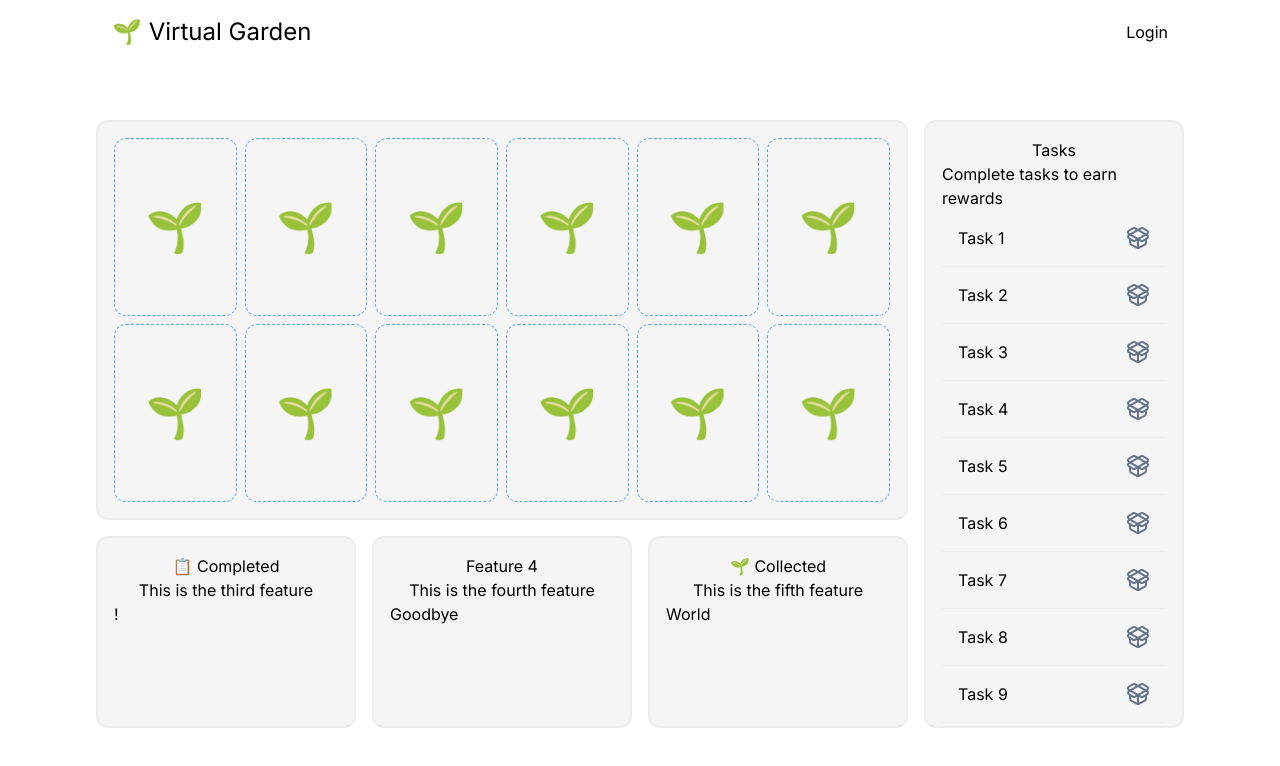
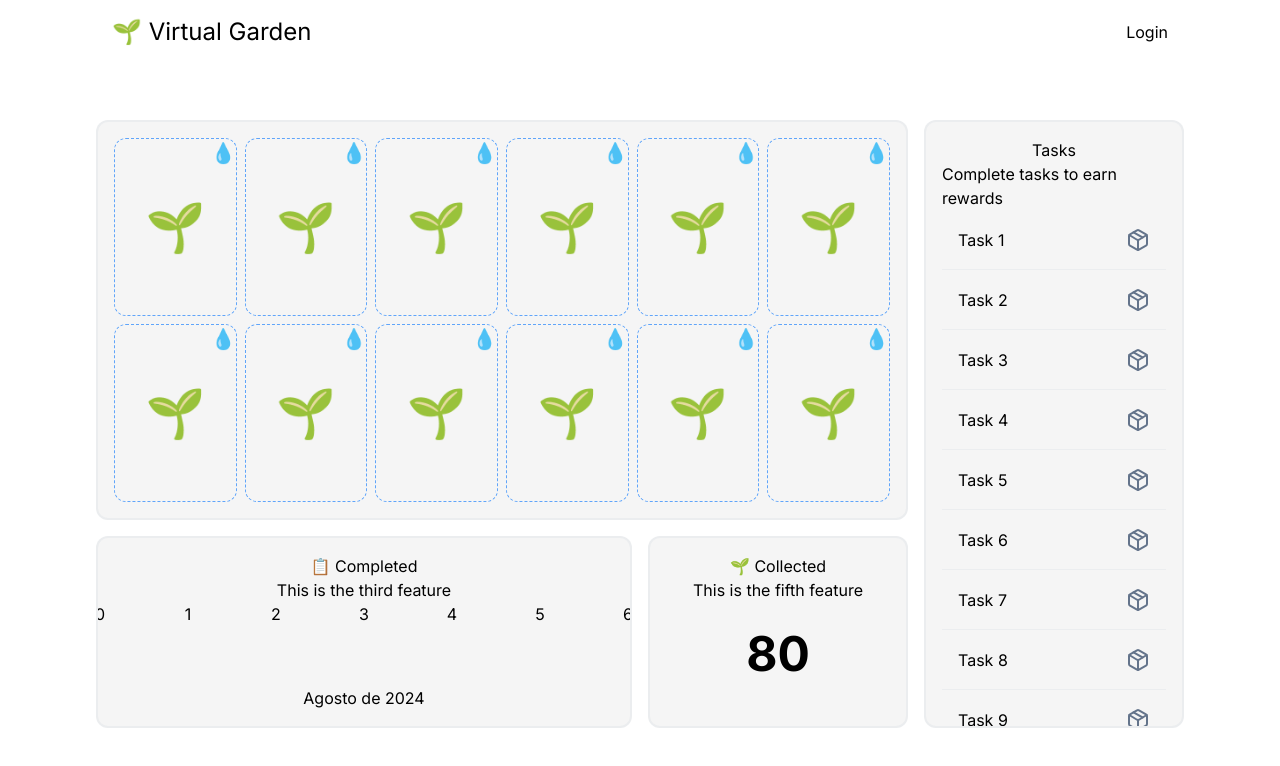
Before and after one commit to GoncalojmRosa/virtual-garden, a Next.js app: page / in a window 1280 px wide. Shown: the top 766 px of the page. Built offline with nearby package versions, Linux system fonts and the light colour scheme.

Commit message:
style: improve some styles for the card and grid components

```diff
--- a/src/app/page.tsx
+++ b/src/app/page.tsx
@@ -1,6 +1,6 @@
 import { BentoGrid } from "@/components/bento-grid";
+import { Check, Package, PackageOpen, Trash2 } from "lucide-react";
 import Navbar from "./../components/navbar/index";
-import { Check, PackageOpen, Trash2 } from "lucide-react";
 
 const features: Features[] = [
   {
@@ -11,9 +11,10 @@ const features: Features[] = [
         {[...Array(12)].map((_, i) => (
           <div
             key={i}
-            className="border border-dashed rounded-xl border-blue-400 p-4 flex items-center justify-center"
+            className="border border-dashed rounded-xl border-blue-400 p-4 relative flex items-center justify-center"
           >
             <span className="text-5xl">🌱</span>
+            <span className="absolute top-0 right-0 text-xl">💧</span>
           </div>
         ))}
       </div>
@@ -27,15 +28,12 @@ const features: Features[] = [
         {[...Array(10)].map((_, i) => (
           <div
             key={i}
-            className="flex items-center justify-between p-4 border-b border-slate-400/10 group"
+            className="h-[60px] p-4 border-b border-slate-400/10 relative group flex items-center justify-between"
           >
             <span>Task {i + 1}</span>
-            <PackageOpen className="text-slate-500" />
-            <div className="absolute invisible group-hover:visible">
-              <div className="flex items-center">
-                <Check className="text-green-500" />
-                <Trash2 className="text-red-500" />
-              </div>
+            <div>
+              <Package className="text-slate-500 group-hover:hidden" />
+              <PackageOpen className="text-slate-500 hidden group-hover:block group-hover:scale-125" />
             </div>
           </div>
         ))}
@@ -45,17 +43,30 @@ const features: Features[] = [
   {
     name: "📋 Completed",
     description: "This is the third feature",
-    content: <div>!</div>,
-  },
-  {
-    name: "Feature 4",
-    description: "This is the fourth feature",
-    content: <div>Goodbye</div>,
+    content: (
+      <div className="content-center space-y-3">
+        <div className="flex items-center justify-center gap-x-2">
+          {[...Array(7)].map((_, i) => (
+            <div key={i} className="flex items-center flex-col">
+              <span> {i} </span>
+              <div className="w-20 h-12 p-4 flex items-center justify-center"></div>
+            </div>
+          ))}
+        </div>
+        <div className="">
+          <p className="text-center"> Agosto de 2024 </p>
+        </div>
+      </div>
+    ),
   },
   {
     name: "🌱 Collected",
     description: "This is the fifth feature",
-    content: <div>World</div>,
+    content: (
+      <div className="flex items-center justify-center h-2/3">
+        <h1 className="text-5xl font-bold">80</h1>
+      </div>
+    ),
   },
 ];
 
--- a/src/components/bento-card/index.tsx
+++ b/src/components/bento-card/index.tsx
@@ -9,7 +9,6 @@ export function BentoCard({
         <h1>{name}</h1>
         <span>{description}</span>
       </div>
-
       {content}
     </div>
   );
--- a/src/components/bento-grid/index.tsx
+++ b/src/components/bento-grid/index.tsx
@@ -17,7 +17,7 @@ export function BentoGrid({
                 : i === 1
                 ? "col-span-1 row-span-3"
                 : i === 2
-                ? "col-span-1"
+                ? "col-span-2"
                 : ""
             }`}
           >
```
